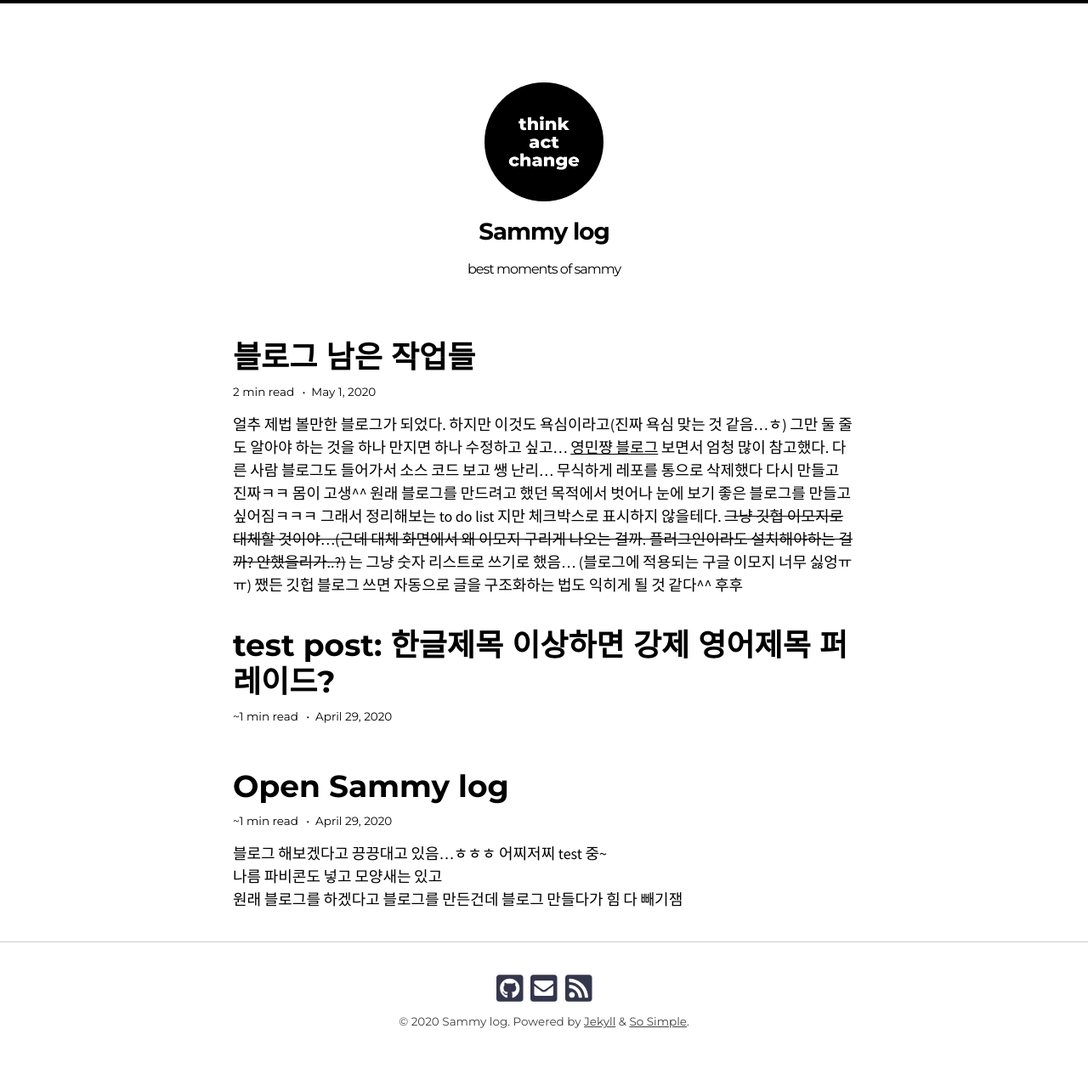
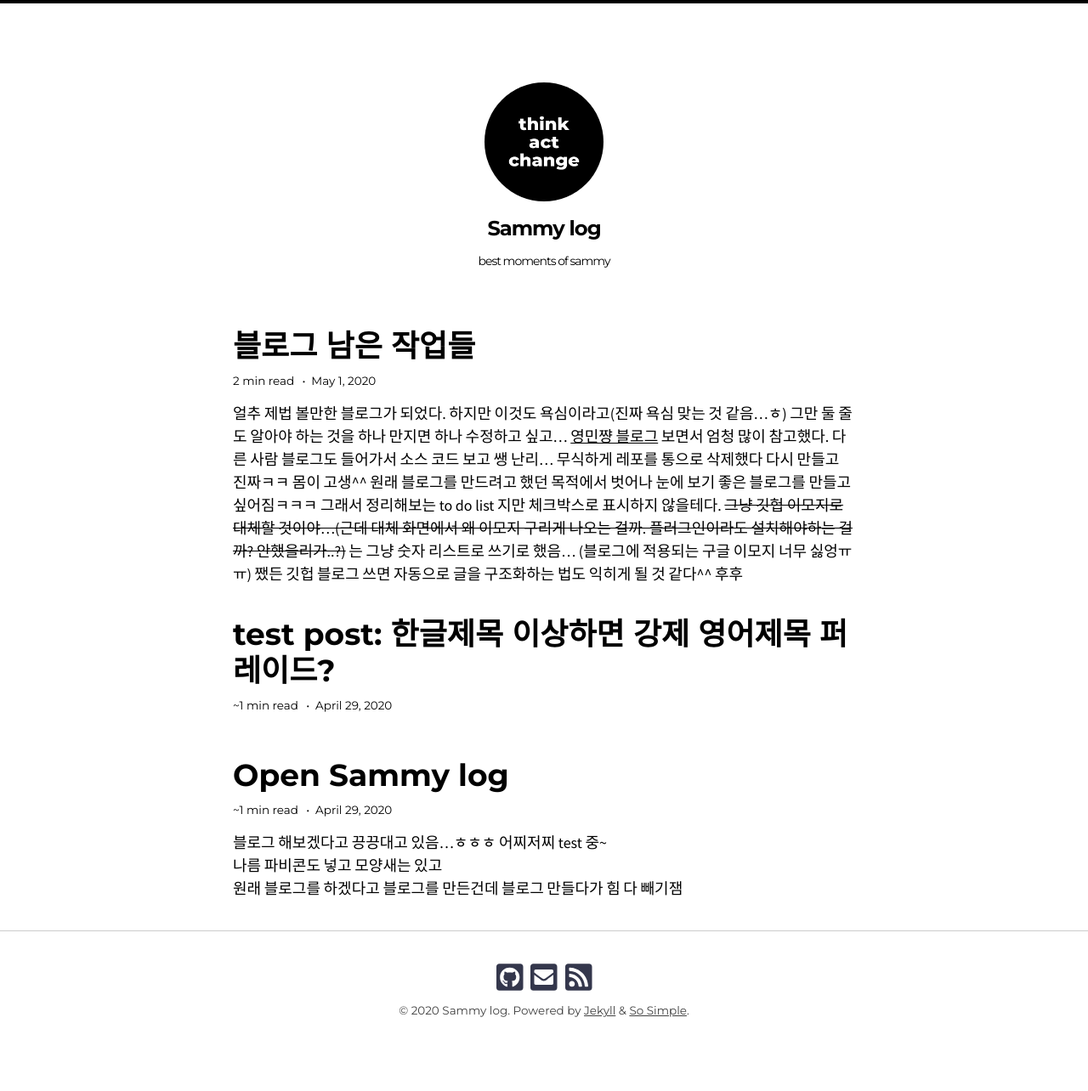
Before and after one commit to ssammykim/ssammykim.github.io, a Jekyll site: the page built from index.html, in a window 1280 px wide. Shown: the whole page at 85% size. Built offline with Jekyll 4.4.1, drawn with Linux system fonts in a browser that asks for light colours; nearby versions of some CDN libraries; some web fonts are replaced; the list of posts is cut into pages by our own code.

Commit message:
change base font-size
16→14

```diff
--- a/_sass/so-simple/_variables.scss
+++ b/_sass/so-simple/_variables.scss
@@ -9,10 +9,10 @@
 $xlarge: 1280px !default;
 
 /* Fluid type */
-$base-font-size: 16px !default;
+$base-font-size: 14px !default;
 $min-vw: $small !default;
 $max-vw: $xlarge !default;
-$min-font-size: 16px !default;
+$min-font-size: 14px !default;
 $max-font-size: 18px !default;
 
 /* Calculate Modular Scale */
```
